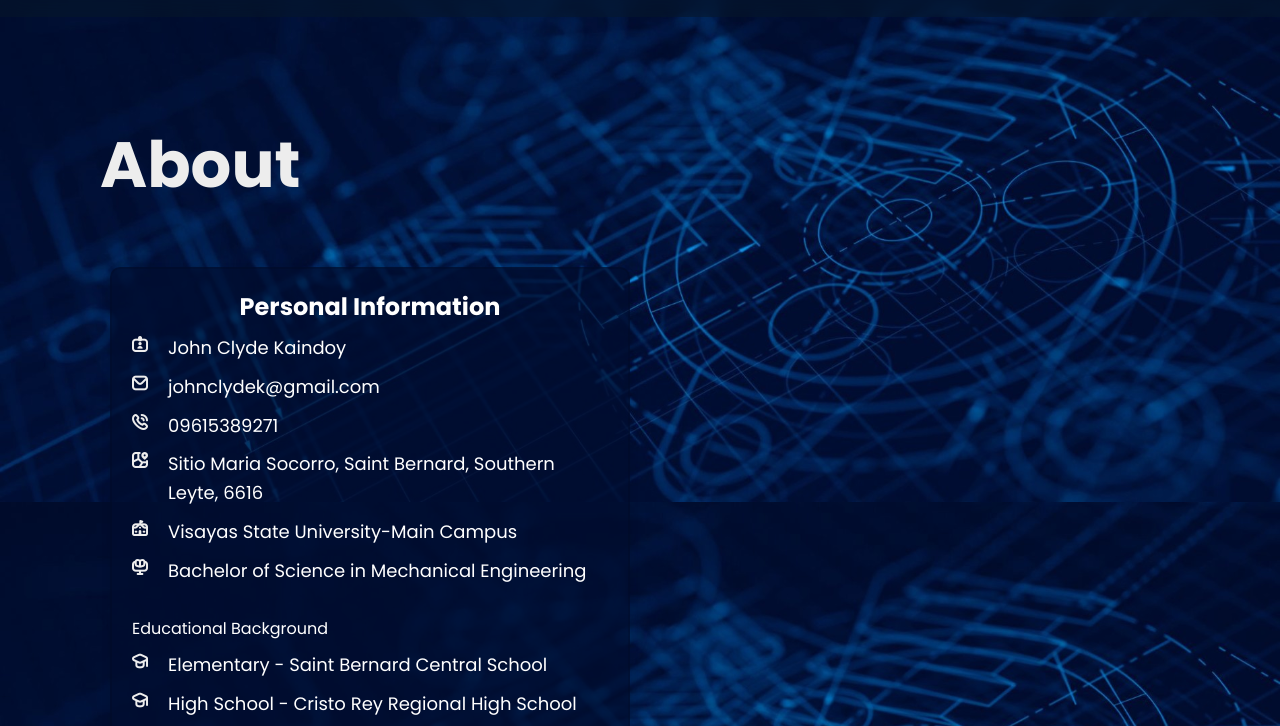
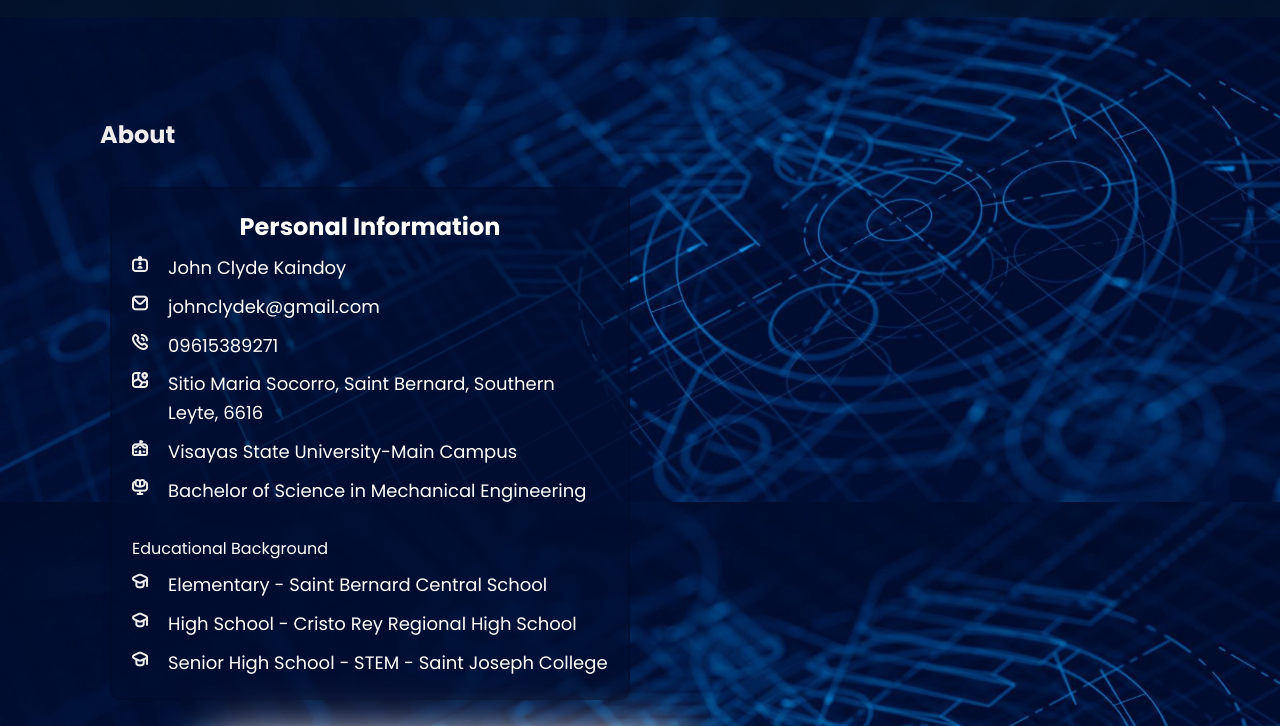
Before and after one commit to John-Clydey/kaindoy-e-portfolio, a plain HTML site: page clyde-kaindoy-portfolio-main/about.html in a window 1280 px wide. Shown: the part 64-790 px from the top of the page. Drawn offline with nearby package versions, Linux system fonts and the light colour scheme.

Commit message:
Changed to h2

```diff
--- a/clyde-kaindoy-portfolio-main/about.html
+++ b/clyde-kaindoy-portfolio-main/about.html
@@ -42,7 +42,7 @@
 
     <div>
       <section class="about">
-          <h1>About</h1> <br>
+          <h2>About</h2> <br>
           <div class="container">
               <div class="columns" style="display: flex; flex-wrap: wrap;">
                   <div class="column is-half" style="flex-basis: 50%; box-sizing: border-box; padding: 10px;">
```
